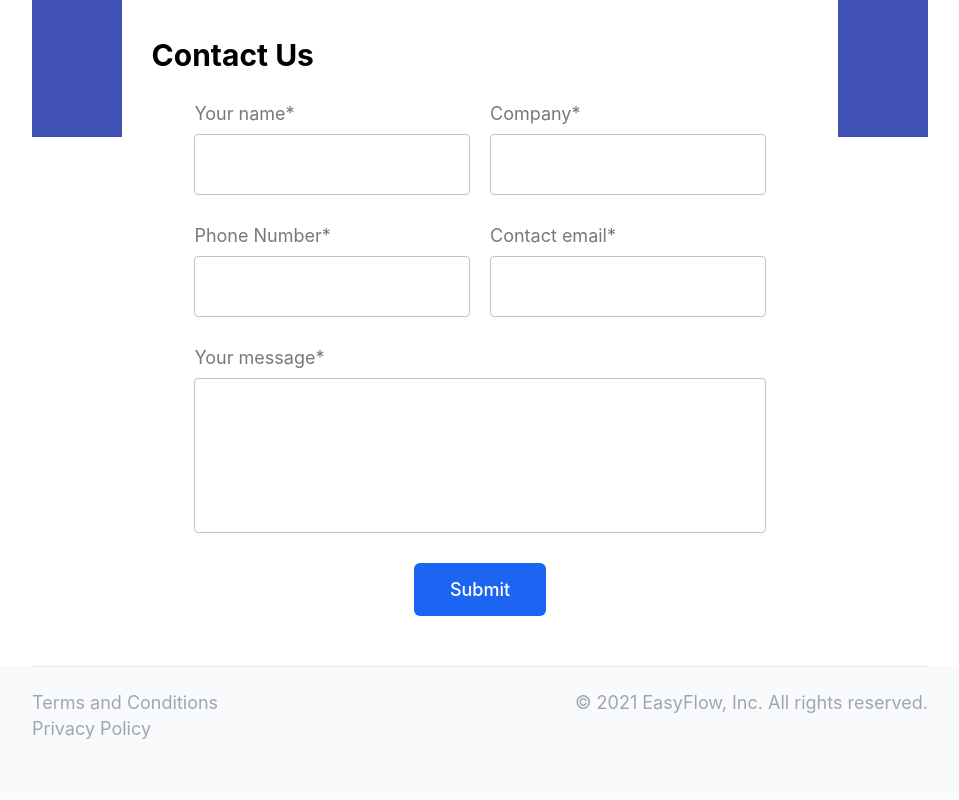
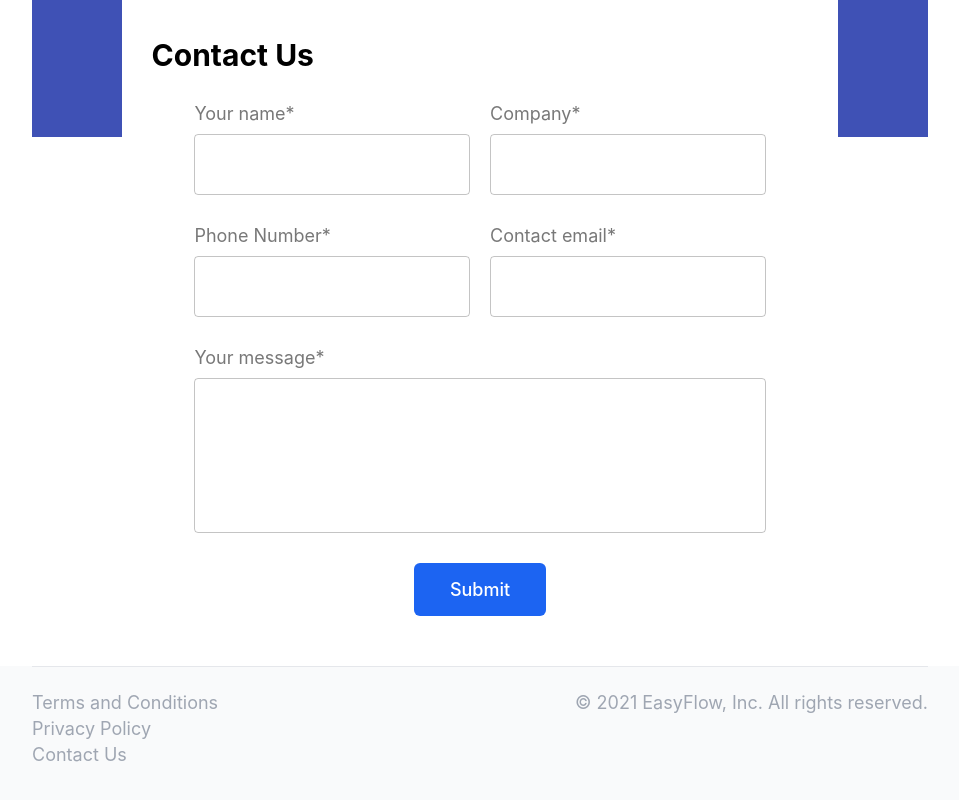
Before and after one commit to YoannBuzenet/ai_next_app, a Next.js app: page /contact-us in a window 1280 px wide. Shown: the part 218-1018 px from the top of the page, without its empty margins (160-1119 px from the left). Built offline with nearby package versions, Linux system fonts and the light colour scheme; no server answers.

Commit message:
adding contact us link in footer

```diff
--- a/components/Footer.jsx
+++ b/components/Footer.jsx
@@ -28,6 +28,16 @@ const Footer = () => {
                 </a>
               </Link>
             </p>
+            <p>
+              <Link href="/contact-us">
+                <a>
+                  <FormattedMessage
+                    id="footer.contactUs"
+                    defaultMessage="Contact Us"
+                  />
+                </a>
+              </Link>
+            </p>
           </div>
           <div>
             <p>
--- a/translations/en.json
+++ b/translations/en.json
@@ -225,6 +225,7 @@
   "footer.copyright": "© 2021 EasyFlow, Inc. All rights reserved.",
   "footer.termsAndConditions": "Terms and Conditions",
   "footer.privacyPolicy": "Privacy Policy",
+  "footer.contactUs": "Contact Us",
 
   "general.errorHandling.error401": "You are not logged anymore. Please log again.",
   "general.errorHandling.error403": "You don't have access to this ressource.",
--- a/translations/fr.json
+++ b/translations/fr.json
@@ -225,6 +225,7 @@
   "footer.copyright": "© 2021 EasyFlow. Tous droits réservés.",
   "footer.termsAndConditions": "Conditions Générales de Vente",
   "footer.privacyPolicy": "Politique de confidentialité",
+  "footer.contactUs": "Contactez-nous",
 
   "general.errorHandling.error401": "Vous n'êtes plus connecté. Merci de vous reconnecter.",
   "general.errorHandling.error403": "Vous n'avez pas accès à cette ressource.",
```
